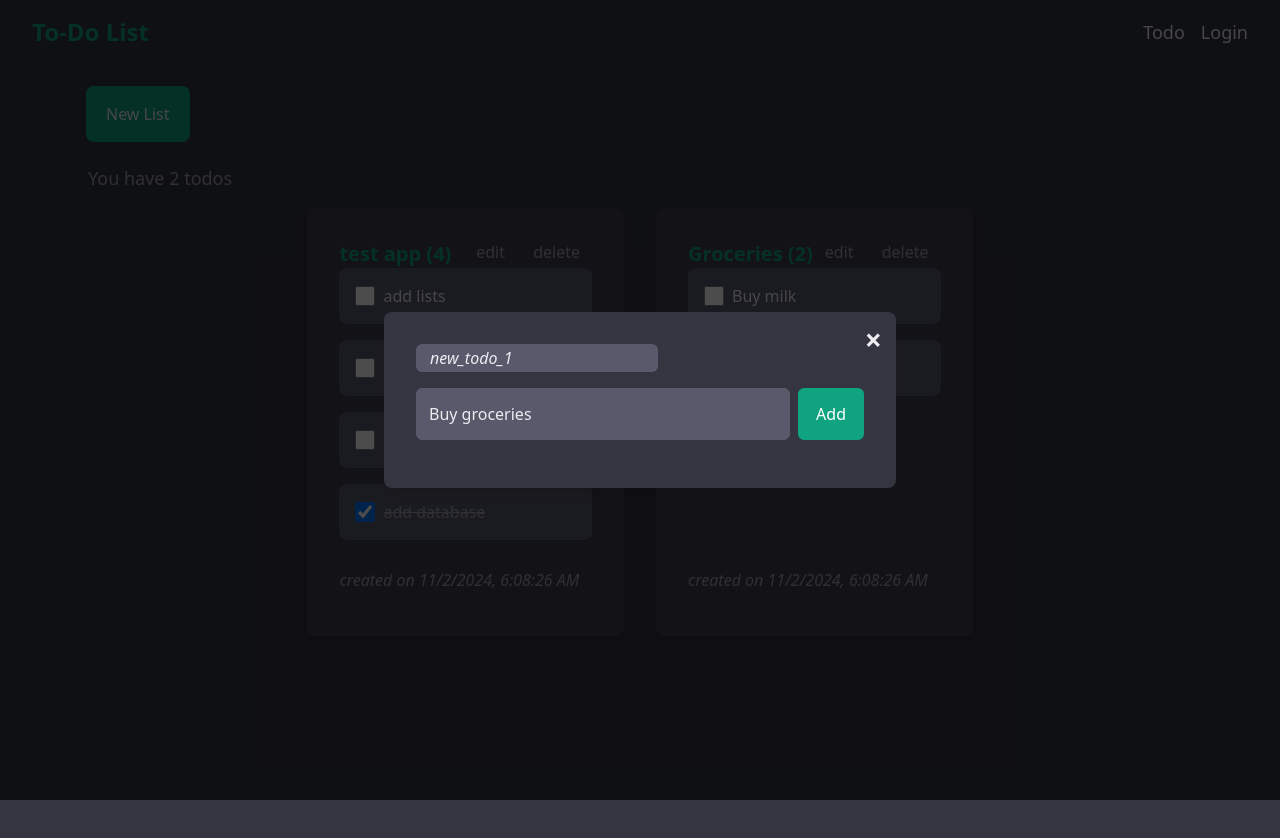
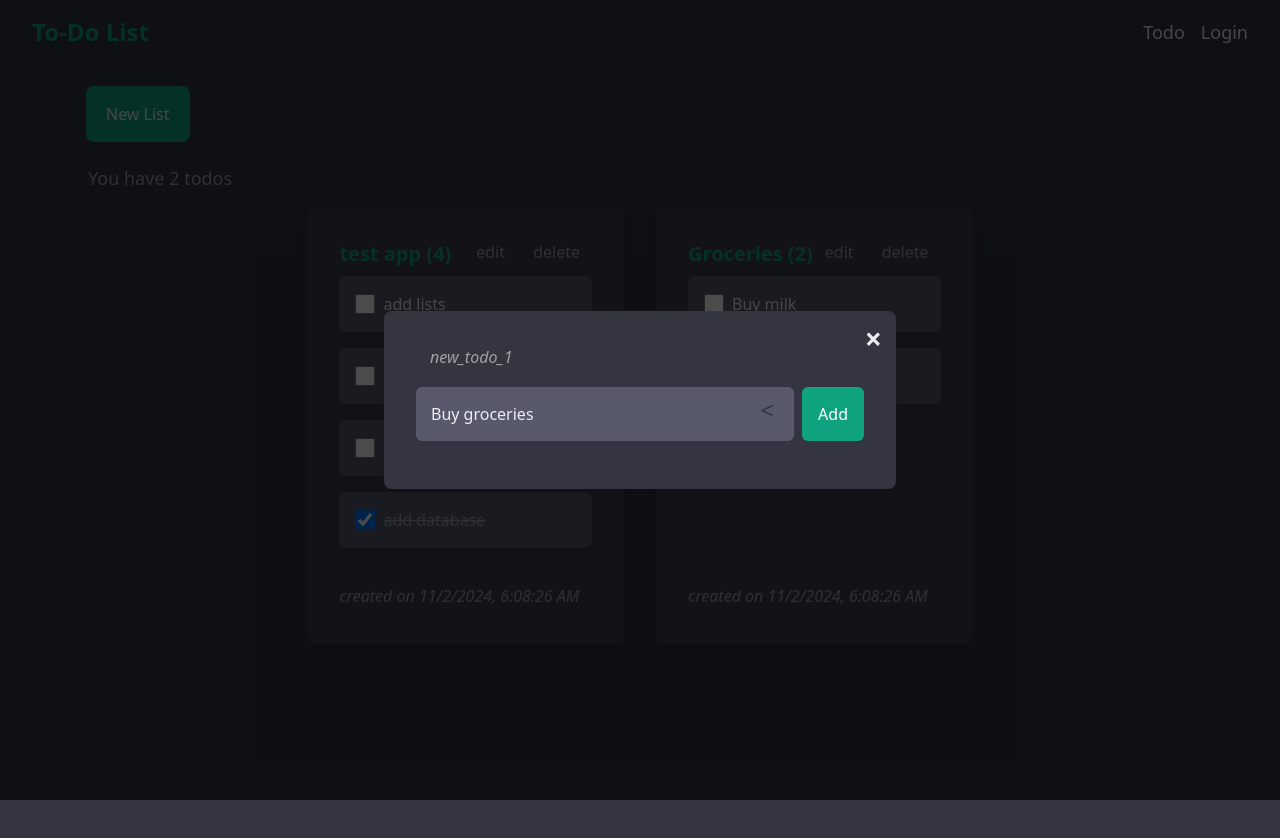
Before and after one commit to elijahkems/todo-list-sveltekit, a SvelteKit app: page /todo in a window 1280 px wide. Both pictures are taken after a click on the button "New List". Shown: the top 838 px of the page. Built offline with nearby package versions, Linux system fonts and the light colour scheme.

Commit message:
added a clear button for the input

```diff
--- a/src/components/Card.svelte
+++ b/src/components/Card.svelte
@@ -26,7 +26,6 @@
 	function confirmHandler() {
 		if (listStore[uniqueId]) delete listStore[uniqueId];
 		isPopUpOpen = !isPopUpOpen;
-		console.log('deleting ..', title);
 	}
 </script>
 
@@ -56,7 +55,7 @@
 	{#if todos.length == 0}
 		<p class="text-center text-gray-500">No tasks available. Add a task to get started!</p>
 	{:else}
-		<div class="flex h-full flex-col">
+		<div class="mt-2 flex h-full flex-col">
 			<ul class=" space-y-4">
 				{#each todos as task}
 					<li class=" flex items-center justify-between rounded-lg bg-lightShade p-4 shadow">
--- a/src/components/Header.svelte
+++ b/src/components/Header.svelte
@@ -7,13 +7,13 @@
 	<div class="mx-auto max-w-7xl px-4 sm:px-6 lg:px-8">
 		<div class="flex h-16 items-center justify-between">
 			<div class="flex items-center">
-				<h1 class="text-accent text-2xl font-bold">
-					<a href="/" class=" transition duration-200 hover:text-blue-500">To-Do List</a>
+				<h1 class="text-2xl font-bold text-accent">
+					<a href="/" class=" transition duration-200 hover:opacity-80">To-Do List</a>
 				</h1>
 			</div>
 			<div class=" space-x-4 text-lg md:flex">
-				<a href="/todo" class=" text-primaryText hover:text-accent transition duration-200">Todo</a>
-				<a href="/login" class="text-primaryText hover:text-accent transition duration-200"
+				<a href="/todo" class=" text-primaryText transition duration-200 hover:text-accent">Todo</a>
+				<a href="/login" class="text-primaryText transition duration-200 hover:text-accent"
 					>{userLogged ? 'User' : 'Login'}</a
 				>
 			</div>
--- a/src/components/Modal.svelte
+++ b/src/components/Modal.svelte
@@ -77,7 +77,6 @@
 	$effect(() => {
 		title = getNewTitle();
 		uniqueId = getUniqueId();
-		$inspect(uniqueId);
 	});
 </script>
 
@@ -111,20 +110,30 @@
 					type="text"
 					bind:value={title}
 					placeholder="title"
-					class=" rounded-md border-transparent bg-lightShade pl-3 italic text-primaryText focus:outline-none focus:ring-2 focus:ring-accent"
+					class=" rounded-md border-transparent bg-transparent pl-3 italic text-secondaryText focus:outline-none focus:ring-2 focus:ring-secondaryText"
 				/>
 			</div>
 			<!-- list div -->
-			<div class="mb-4 flex">
-				<input
-					type="text"
-					bind:value={newTask}
-					placeholder="Add a new task"
-					class="flex-grow rounded-md border border-lightShade bg-lightShade p-3 text-base text-primaryText focus:outline-none focus:ring-2 focus:ring-accent"
-				/>
+			<div class="just mb-4 flex">
+				<!-- input container -->
+				<div
+					class="flex flex-grow rounded-md border-2 border-transparent bg-lightShade focus-within:border-accent"
+				>
+					<input
+						type="text"
+						bind:value={newTask}
+						placeholder="Add a new task"
+						class="flex-grow rounded-md border border-lightShade bg-transparent p-3 text-base text-primaryText focus:outline-none"
+					/>
+					<button
+						onclick={() => (newTask = '')}
+						class="mx-4 border-transparent bg-transparent pb-2 text-2xl text-background"
+						>&lt
+					</button>
+				</div>
 				<button
 					onclick={addTask}
-					class="ml-2 rounded-md border-accent bg-accent px-4 py-3 text-white focus:outline-none focus:ring-2"
+					class="ml-2 rounded-md border-none bg-accent px-4 py-3 text-white hover:opacity-80"
 				>
 					Add
 				</button>
--- a/src/routes/login/+page.svelte
+++ b/src/routes/login/+page.svelte
@@ -25,9 +25,9 @@
 	// 		}
 </script>
 
-<div class="bg-background flex min-h-screen items-center justify-center p-6">
-	<div class="bg-secondaryBackground w-full max-w-md rounded-lg p-8 shadow-lg">
-		<h2 class="text-accent mb-6 text-center text-3xl font-semibold">
+<div class="flex min-h-screen items-center justify-center bg-background p-6">
+	<div class="w-full max-w-md rounded-lg bg-secondaryBackground p-8 shadow-lg">
+		<h2 class="mb-6 text-center text-3xl font-semibold text-accent">
 			{user.logged ? 'You are Logged In' : 'Create Username'}
 		</h2>
 
@@ -38,12 +38,12 @@
 					type="text"
 					bind:value={text}
 					placeholder="Enter your username"
-					class="focus:ring-accent w-full rounded-md border border-gray-300 p-3 text-base focus:outline-none focus:ring-2"
+					class=" w-full rounded-md border-none bg-lightShade p-3 text-base text-primaryText focus:outline-none focus:ring-2 focus:ring-accent"
 				/>
 				<button
 					type="submit"
 					on:click={clickHandler}
-					class="hover:bg-accent bg-accent border-accent w-full rounded-md border px-4 py-2 text-white focus:outline-none"
+					class="w-full rounded-md border border-accent bg-accent px-4 py-2 text-white hover:bg-accent focus:outline-none"
 				>
 					Log In
 				</button>
@@ -52,7 +52,7 @@
 			<button
 				type="submit"
 				on:click={logOutHandler}
-				class="bg-accent hover:bg-accent focus:ring-accent border-accent active:bg-accent w-full rounded-md px-4 py-2 text-white focus:outline-none focus:ring-2"
+				class="w-full rounded-md border-accent bg-accent px-4 py-2 text-white hover:bg-accent focus:outline-none focus:ring-2 focus:ring-accent active:bg-accent"
 			>
 				Log Out
 			</button>
--- a/src/routes/todo/+page.svelte
+++ b/src/routes/todo/+page.svelte
@@ -18,7 +18,7 @@
 	<div class="mb-4 ml-16 mr-auto">
 		<button
 			onclick={createList}
-			class=" rounded-md border-accent bg-accent px-4 py-3 text-primaryText hover:bg-accent focus:outline-none focus:ring-2 focus:ring-accent active:bg-accent"
+			class=" rounded-md border-accent bg-accent px-4 py-3 text-primaryText hover:opacity-85 focus:outline-none focus:ring-2 focus:ring-accent active:bg-accent"
 		>
 			New List
 		</button>
```
